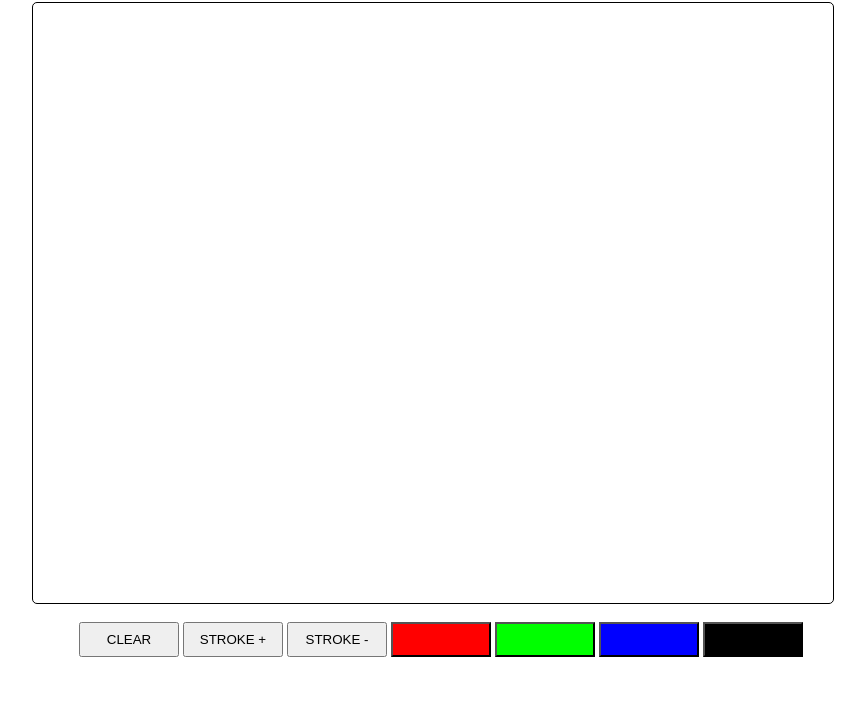
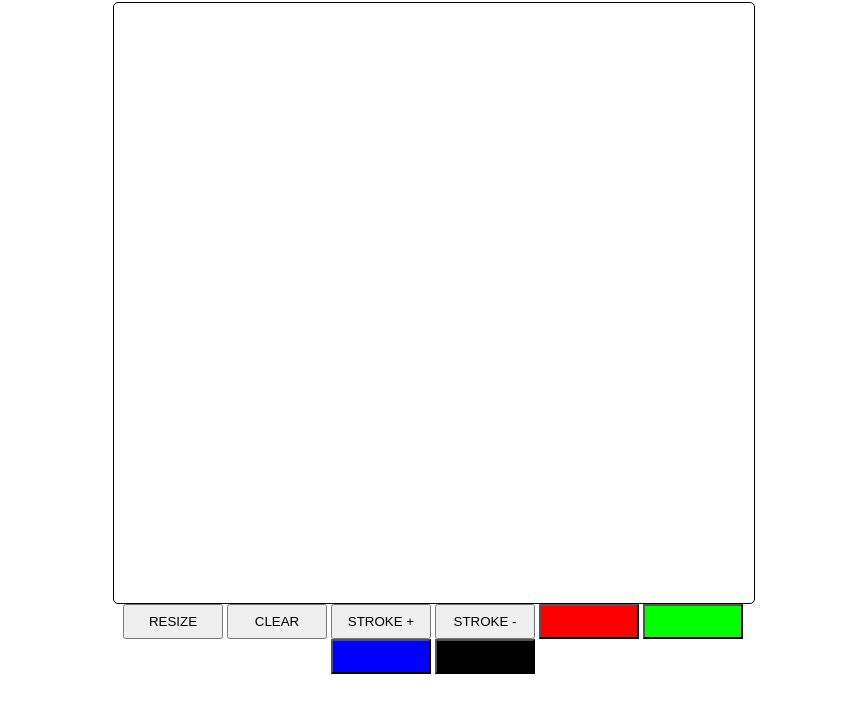
Before and after one commit to lynques/draw-canvas-component, a website built with webpack: page index.html in a window 1280 px wide. Shown: the part 78-790 px from the top of the page, without its empty margins (207-1072 px from the left). Built offline with nearby package versions, Linux system fonts and the light colour scheme.

Commit message:
WIP resize

```diff
--- a/assets/js/index.js
+++ b/assets/js/index.js
@@ -1,6 +1,7 @@
 "use strict";
 
 var drawCanvas;
+var container;
 
 var strokeWeight = function(val) {
   var currentWeight = parseInt(drawCanvas.getAttribute('stroke-weight')) || 1;
@@ -8,17 +9,23 @@ var strokeWeight = function(val) {
 };
 
 var clearCanvas = function() {
-  console.log('clear');
   drawCanvas.clear();
 };
+
+var resizeCanvas = function() {
+  container.style.width = '1000px';
+  container.style.height = '1000px';
+}
 
 var changeColor = function(color) {
   drawCanvas.strokeColor = color;
 };
 
 var init = function() {
+  container = document.querySelector('.canvas-container');
   drawCanvas = document.querySelector('draw-canvas');
   document.querySelector('.clear-button').addEventListener('click', clearCanvas);
+  document.querySelector('.resize-button').addEventListener('click', resizeCanvas);
   document.querySelector('.increase-stroke').addEventListener('click', function() {
     strokeWeight(1);
   });
--- a/assets/styles.css
+++ b/assets/styles.css
@@ -7,12 +7,19 @@ body {
     user-select: none;
 }
 
-draw-canvas {
+.container {
+    width: 50%;
+    position: absolute;
+    left: 50%;
+    transform: translate(-50%, 0);
+}
+
+.canvas-container {
+    width: 100%;
+    height: 600px;
     border-radius: 5px;
     border: 1px solid black;
     left: 50%;
-    position: absolute;
-    transform: translate(-50%, 0);
 }
 
 h1 {
@@ -22,8 +29,6 @@ h1 {
 }
 
 .canvas-controls {
-    position: absolute;
-    top: 700px;
     text-align: center;
     width: 100%;
 }
--- a/index.html
+++ b/index.html
@@ -8,8 +8,12 @@
 </head>
 <body>
   <h1>Draw in the box</h1>
-  <draw-canvas width='800' height='600'></draw-canvas>
+  <div class="container">
+    <div class="canvas-container">
+      <draw-canvas></draw-canvas>
+    </div>
     <div class="canvas-controls">
+      <input type="button" class="resize-button" value="RESIZE" />
       <input type="button" class="clear-button" value="CLEAR" />
       <input type="button" class="increase-stroke" value="STROKE +" />
       <input type="button" class="decrease-stroke" value="STROKE -" />
@@ -18,6 +22,7 @@
       <input type="button" class="blue-button" />
       <input type="button" class="black-button" />
     </div>
+  </div>
   <script src="assets/js/index.js"></script>
   <script src="assets/js/custom-elements.min.js"></script>
   <script src="dist/bundle.js"></script>
--- a/src/draw-canvas/draw-canvas.component.ts
+++ b/src/draw-canvas/draw-canvas.component.ts
@@ -7,6 +7,10 @@ export class DrawCanvas extends HTMLElement {
   private canvas: HTMLCanvasElement;
   private ctx: any;
   private drawing: boolean;
+
+  private container: HTMLElement;
+  private prevContainerWidth: number = 0;
+  private prevContainerHeight: number = 0;
 
   constructor() {
     super();
@@ -44,16 +48,16 @@ export class DrawCanvas extends HTMLElement {
   public attributeChangedCallback(name: string, oldVal: string, newVal: string): void {
     switch (name) {
       case 'width':
-        this._width = parseInt(newVal, 10) || 0;
-        if (this.canvas) {
-          this.canvas.width = this._width;
-        }
+        // this._width = parseInt(newVal, 10) || 0;
+        // if (this.canvas) {
+        //   this.canvas.width = this._width;
+        // }
         break;
       case 'height':
-        this._height = parseInt(newVal, 10) || 0;
-        if (this.canvas) {
-          this.canvas.height = this._height;
-        }
+        // this._height = parseInt(newVal, 10) || 0;
+        // if (this.canvas) {
+        //   this.canvas.height = this._height;
+        // }
         break;
       case 'stroke-color':
         this._strokeColor = newVal;
@@ -86,6 +90,8 @@ export class DrawCanvas extends HTMLElement {
     this.canvas.addEventListener('mousemove', this.handleMouseMove.bind(this));
     this.canvas.addEventListener('mouseout', this.handleMouseUp.bind(this));
     this.canvas.addEventListener('mouseup', this.handleMouseUp.bind(this));
+    this.container = document.querySelector('.canvas-container');
+    requestAnimationFrame(this.resize.bind(this));
   }
 
   /**
@@ -129,4 +135,26 @@ export class DrawCanvas extends HTMLElement {
     this.ctx.fillStyle = '#fff';
     this.ctx.fillRect(0, 0, this.canvas.width, this.canvas.height);
   }
+
+  public resize(): void {
+    const containerWidth = this.container.clientWidth;
+    const containerHeight = this.container.clientHeight;
+    if (containerWidth && containerHeight &&
+      (this.prevContainerWidth - containerWidth !== 0 || this.prevContainerHeight - containerHeight !== 0)) {
+      let imageData: any;
+      if (this.canvas.width && this.canvas.height) {
+        imageData = this.ctx.getImageData(0, 0, this._width, this._height);
+      }
+      this._width = containerWidth;
+      this._height = containerHeight;
+      this.prevContainerWidth = this._width;
+      this.prevContainerHeight = this._height;
+      this.canvas.width = this._width;
+      this.canvas.height = this._height;
+      if (imageData) {
+        this.ctx.putImageData(imageData, 0, 0);
+      }
+    }
+    requestAnimationFrame(this.resize.bind(this));
+  }
 }
```
Also changed, not shown: 1 other file. Lines whose indentation alone changed are shown as unchanged.
